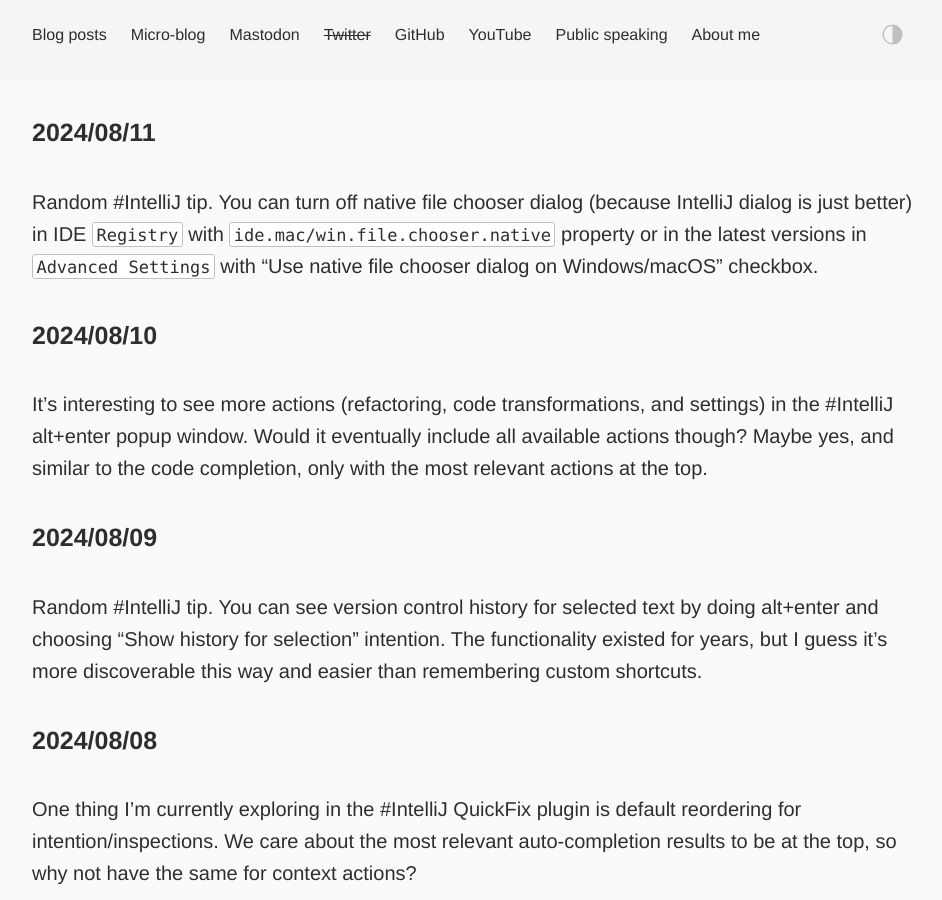
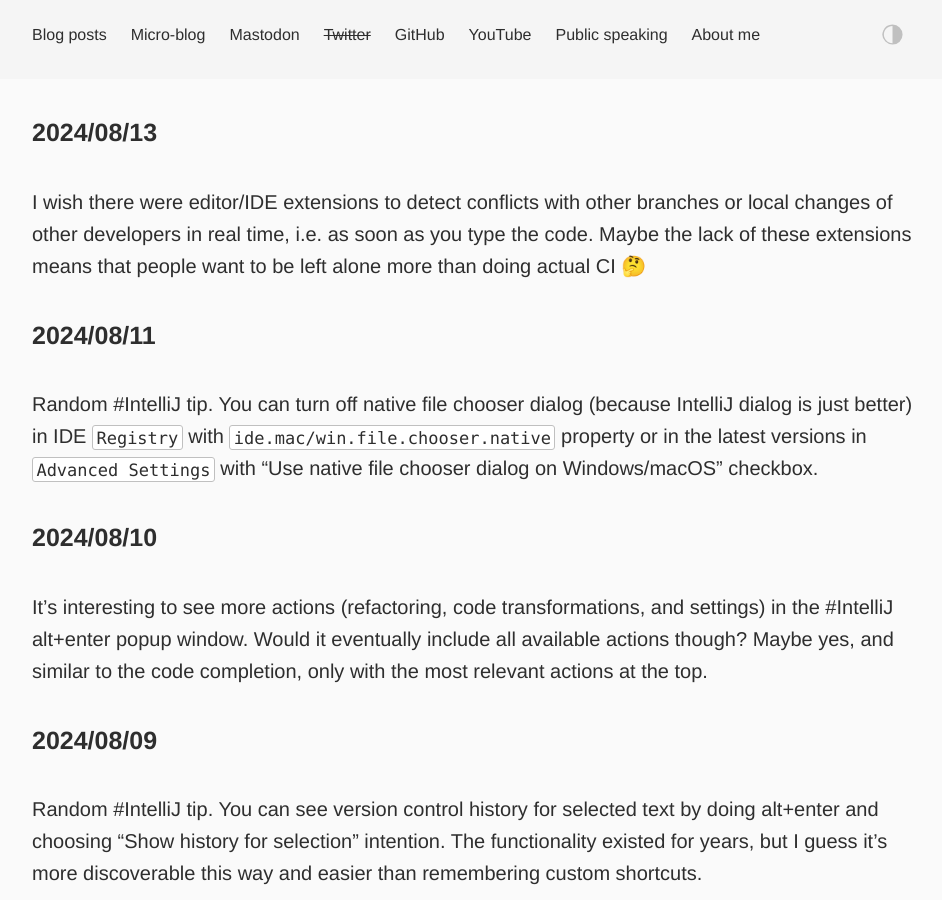
Before and after one commit to dkandalov/dkandalov.github.io, a Jekyll site: the page built from micro-blog.md, in a window 1280 px wide and 900 px high. Shown: the whole window, without its empty margins (160-1102 px from the left). Built offline with Jekyll 4.4.1, drawn with Linux system fonts in a browser that asks for light colours.

Commit message:
updated micro-blog

```diff
--- a/micro-blog.md
+++ b/micro-blog.md
@@ -2,6 +2,9 @@
 layout: post
 permalink: /micro-blog/
 ---
+
+#### 2024/08/13
+I wish there were editor/IDE extensions to detect conflicts with other branches or local changes of other developers in real time, i.e. as soon as you type the code. Maybe the lack of these extensions means that people want to be left alone more than doing actual CI 🤔
 
 #### 2024/08/11
 Random #IntelliJ tip. You can turn off native file chooser dialog (because IntelliJ dialog is just better) in IDE `Registry` with `ide.mac/win.file.chooser.native` property or in the latest versions in `Advanced Settings` with "Use native file chooser dialog on Windows/macOS" checkbox.
```
